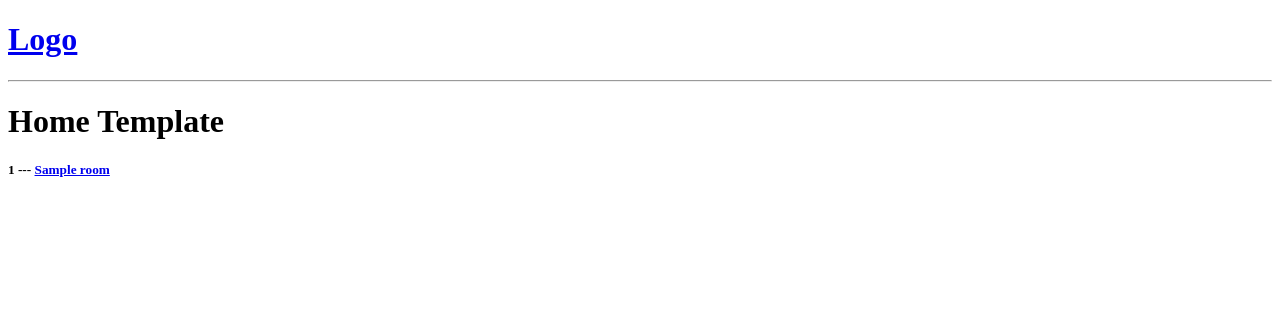
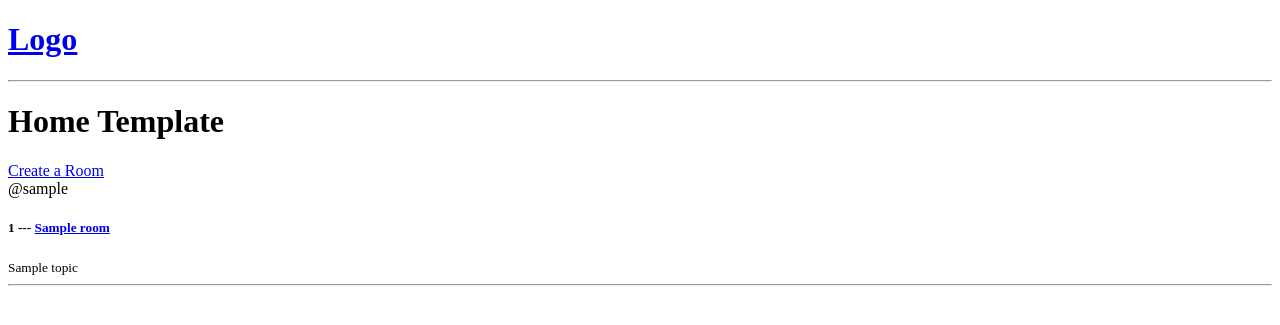
Before and after one commit to George-S-Mulbah/studdywithme, a Django app: page / in a window 1280 px wide. Shown: the top 325 px of the page. Run offline with Django 4.2, Linux system fonts and the light colour scheme; tables that the repository leaves empty hold one stand-in row (Sample ...).

Commit message:
Started work on the form

```diff
--- a/base/urls.py
+++ b/base/urls.py
@@ -4,5 +4,6 @@ from . import views
 
 urlpatterns = [
     path('',views.home,name="home"),
-    path('room/<str:pk>/',views.room,name="room")
+    path('room/<str:pk>/',views.room,name="room"),
+    path('createRoom/',views.createRoom,name="createRoom")
 ]
--- a/base/views.py
+++ b/base/views.py
@@ -17,3 +17,7 @@ def room(request,pk):
     room = Room.objects.get(id=pk)
     context = {'room':room}
     return render(request,'base/room.html',context)
+
+def createRoom(request):
+    context ={}
+    return render(request,'base/room_form.html',context)
--- a/templates/base/home.html
+++ b/templates/base/home.html
@@ -4,12 +4,16 @@
 <h1>Home Template</h1>
 <div>
     <div>
+      <a href="{% url 'createRoom' %}">Create a Room</a>
         {% for room in rooms %}
         <div>
+          <div>@{{room.host.username}}</div>
           <h5>
             {{room.id}} ---
             <a href="{% url 'room' room.id %}"> {{room.name}}</a>
         </h5>
+        <small>{{room.topic.name}}</small>
+        <hr/>
         </div>
         {% endfor %}
     </div>
```
Also changed, not shown: templates/base/room_form.html (added, +10 -0 lines).
